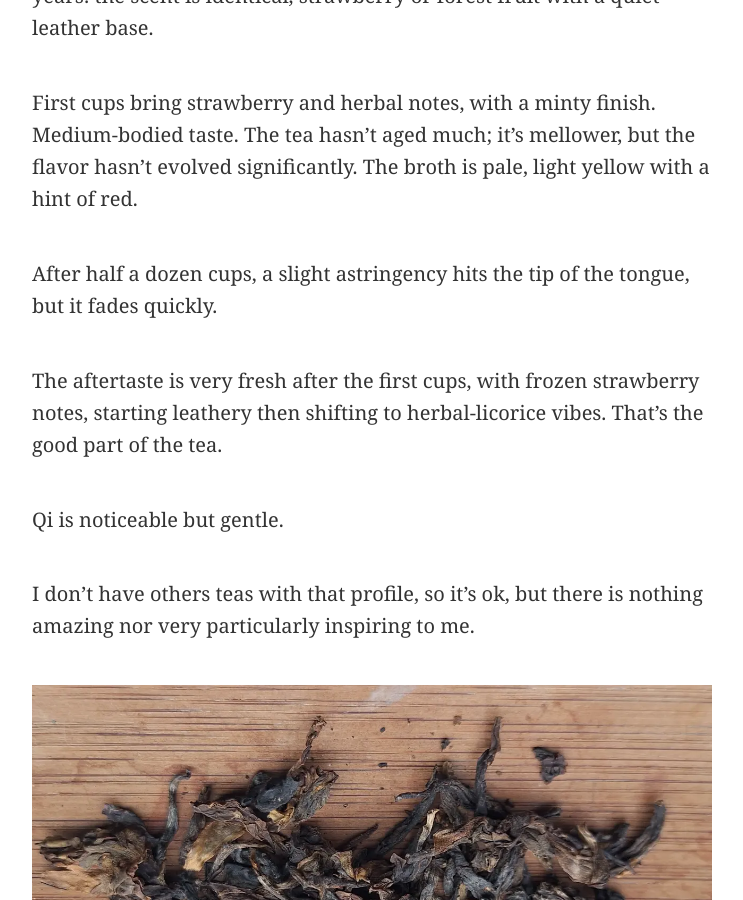
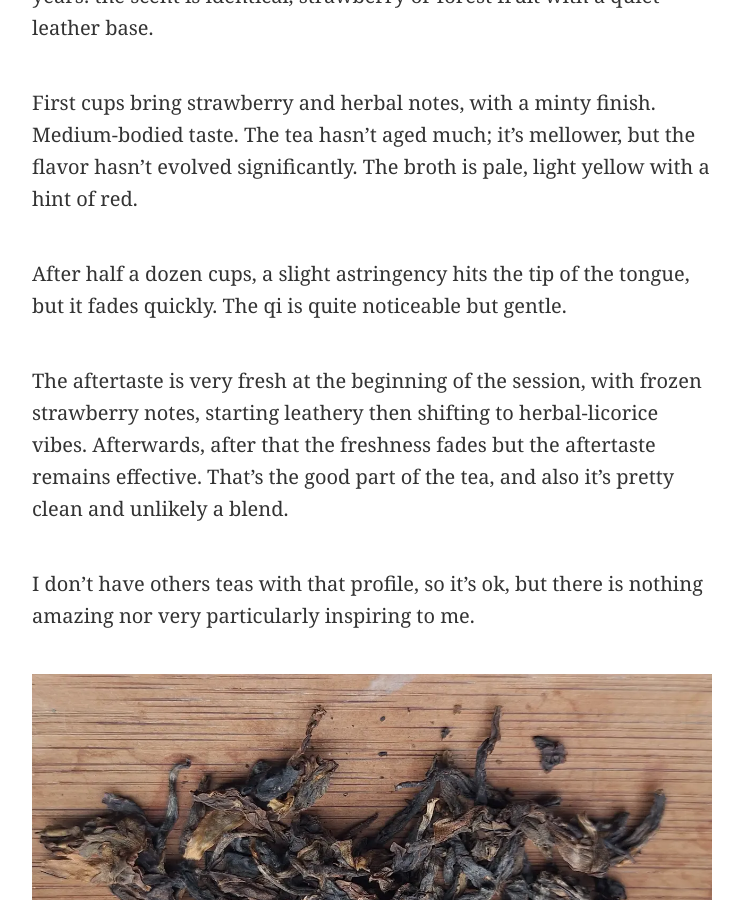
Before and after one commit to fdrx/fdrx.github.com, a Jekyll site: the page built from _posts/2025-09-17-mrf-sr-10.md, in a window 1280 px wide and 900 px high, scrolled down 342 px. Shown: the whole window, without its empty margins (268-1011 px from the left). Built offline with Jekyll 4.4.1, drawn with Linux system fonts in a browser that asks for light colours.

Commit message:
update post

```diff
--- a/_posts/2025-09-17-mrf-sr-10.md
+++ b/_posts/2025-09-17-mrf-sr-10.md
@@ -24,10 +24,9 @@ The tea hasn’t aged much; it’s mellower, but the flavor hasn’t evolved sig
 The broth is pale, light yellow with a hint of red.
 
 After half a dozen cups, a slight astringency hits the tip of the tongue, but it fades quickly.
+The qi is quite noticeable but gentle.
 
-The aftertaste is very fresh after the first cups, with frozen strawberry notes, starting leathery then shifting to herbal-licorice vibes. That's the good part of the tea.
-
-Qi is noticeable but gentle.
+The aftertaste is very fresh at the beginning of the session, with frozen strawberry notes, starting leathery then shifting to herbal-licorice vibes. Afterwards, after that the freshness fades but the aftertaste remains effective. That's the good part of the tea, and also it's pretty clean and unlikely a blend.
 
 I don't have others teas with that profile, so it's ok, but there is nothing amazing nor very particularly inspiring to me.
 
```
